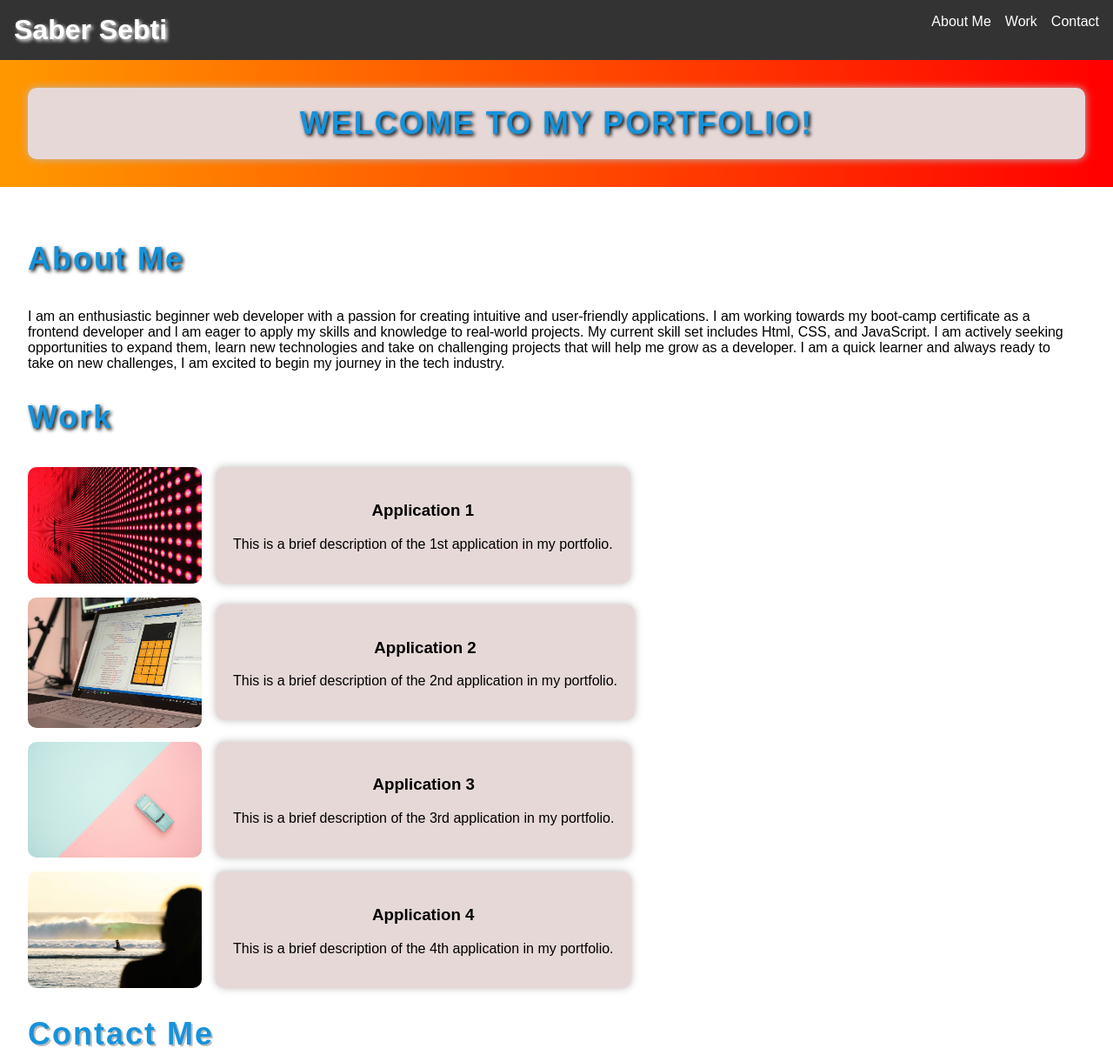
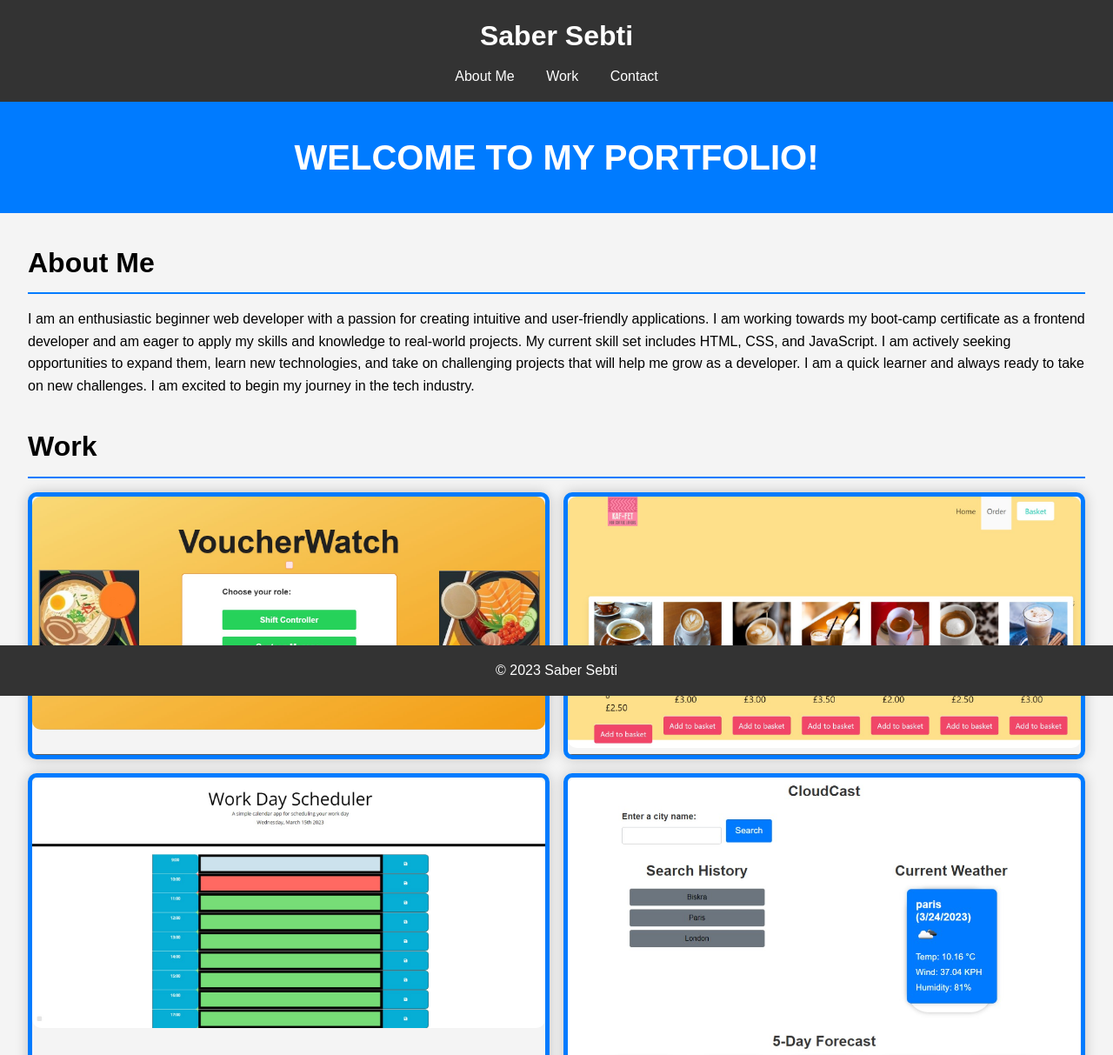
Before and after one commit to sabersebti/my-work-portfolio, a plain HTML site: page index.html in a window 1280 px wide. Shown: the top 1213 px of the page at 87% size. Drawn offline with Linux system fonts and the light colour scheme.

Commit message:
updated with the latest projects

```diff
--- a/css/style.css
+++ b/css/style.css
@@ -1,152 +1,179 @@
-/* Global Styles */
-
-body {
-  font-family: Arial, Helvetica, sans-serif;
+/* Reset default styles */
+* {
   margin: 0;
   padding: 0;
+  box-sizing: border-box;
 }
 
-/* Header Styles */
+/* Body styles */
+body {
+  font-family: Arial, sans-serif;
+  line-height: 1.6;
+  background-color: #f4f4f4;
+}
 
+/* Header styles */
 header {
-  background-color: #333;
+  background: #333;
   color: #fff;
-  display: flex;
-  justify-content: space-between;
-  padding: 1em;
+  padding: 1rem;
+  text-align: center;
 }
 
 header h1 {
-  margin: 0;
-  text-shadow: 2px 2px 4px #000;
-  animation: neon 1s ease-in-out infinite alternate;
+  margin-bottom: 0.5rem;
 }
 
-@keyframes neon {
-  from {
-    text-shadow: 2px 2px 4px #000;
-  }
-  to {
-    text-shadow: 2px 2px 4px #fff;
-  }
+nav a {
+  color: #fff;
+  text-decoration: none;
+  margin: 0 1rem;
 }
 
-header nav {
-  display: flex;
+nav a:hover {
+  text-decoration: underline;
 }
 
-header nav a {
+/* Hero banner styles */
+.hero-banner {
+  background: #007BFF;
   color: #fff;
-  margin-left: 1em;
-  text-decoration: none;
-  transition: all 0.5s ease;
-}
-
-header nav a:hover {
-  color: #00cc00;
-  text-shadow: 2px 2px 4px #000;
-}
-
-/* Hero Banner Styles */
-
-.hero-banner {
-  background-color: #ccc;
+  padding: 2rem;
   text-align: center;
-  padding: 2em;
-  background: linear-gradient(90deg, #ff9900, #ff6600, #ff3300, #ff0000);
-animation: gradient-animation 15s ease-in-out infinite;
-
-@keyframes gradient-animation {
-  0% {
-    background-position: 0% 50%;
-  }
-  100% {
-    background-position: 100% 50%;
-  }
-}
-
-}
-
-
-@keyframes banner-animation {
-  0% {
-    background-image: linear-gradient(to bottom, #ff9900, #ff6600);
-  }
-  25% {
-    background-image: linear-gradient(to bottom, #00cc00, #009900);
-  }
-  50% {
-    background-image: linear-gradient(to bottom, #0000cc, #000099);
-  }
-  75% {
-    background-image: linear-gradient(to bottom, #9900cc, #6600cc);
-  }
-  100% {
-    background-image: linear-gradient(to bottom, #ff9900, #ff6600);
-  }
 }
 
 .hero-banner h2 {
   margin: 0;
-  text-shadow: 2px 2px 4px #000;
+  font-size: 2.5rem;
 }
 
-/* Main Content Styles */
-
+/* Main container styles */
 .container {
-  max-width: 1200px;
-  margin-left: 0 px;
-  padding: 2em;
+  padding: 2rem;
 }
 
-/* Page Section Styles */
-
+/* Page section styles */
 .page-section {
-  margin-bottom: 2em;
+  margin-bottom: 2rem;
 }
 
 .page-section h2 {
-  margin-bottom: 1em;
-  text-shadow: 2px 2px 4px #000;
+  border-bottom: 2px solid #007BFF;
+  padding-bottom: 0.5rem;
+  margin-bottom: 1rem;
+  font-size: 2rem;
 }
 
-/* Portfolio Styles */
+/* Portfolio styles */
+.portfolio-grid {
+  display: flex;
+  flex-wrap: wrap;
+  gap: 1rem;
+}
 
 .portfolio-item {
-  display: flex;
-  align-items: center;
-  margin-bottom: 1em;
+  flex: 1 1 calc(50% - 1rem);
+  box-shadow: 0 0 15px rgba(0, 0, 0, 0.2);
+  position: relative;
+  overflow: hidden;
+  border: 5px solid #007BFF;
+  border-radius: 10px;
+  transition: transform 0.3s ease, box-shadow 0.3s ease;
 }
 
 .portfolio-item img {
-  width: 200px;
-  margin-right: 1em;
+  width: 100%;
+  height: auto;
   border-radius: 10px;
-  transition: all 0.5s ease
+  transition: transform 0.3s ease;
 }
 
-.img-effect:hover{
-
-  transform: scale(1.1);
-  box-shadow: 10px 10px 5px gray;
-  border: 2px solid #333;
-  box-shadow: 5px 5px 10px #333;
-  transition: all 0.5s ease;
-  opacity: 0.8;
+.portfolio-item-info {
+  position: absolute;
+  bottom: 0;
+  left: 0;
+  background: rgba(0, 0, 0, 0.7);
+  color: #fff;
+  width: 100%;
+  padding: 1rem;
+  text-align: center;
+  transform: translateY(100%);
+  transition: transform 0.3s ease;
 }
 
-div {
-  text-align: center;
-  background-color: #e7d8d8;
-  padding: 20px;
-  border-radius: 10px;
-  box-shadow: 0px 0px 10px #bdbdbd;
+.portfolio-item:hover img {
+  transform: scale(1.05);
 }
 
-h2 {
-  font-size: 36px;
-  font-weight: bold;
-  color: #1693db;
-  text-shadow: 2px 2px #BDBDBD;
-  letter-spacing: 2px;
+.portfolio-item:hover .portfolio-item-info {
+  transform: translateY(0);
 }
+
+.portfolio-item:hover {
+  animation: pulsate 1.5s infinite;
+}
+
+/* Pulsating animation */
+@keyframes pulsate {
+  0% {
+    transform: scale(1);
+    box-shadow: 0 0 15px rgba(0, 0, 0, 0.2);
+  }
+  50% {
+    transform: scale(1.05);
+    box-shadow: 0 0 25px rgba(0, 0, 0, 0.3);
+  }
+  100% {
+    transform: scale(1);
+    box-shadow: 0 0 15px rgba(0, 0, 0, 0.2);
+  }
+}
+
+/* Contact section styles */
+.contact-section {
+  max-width: 600px;
+  margin: 0 auto;
+  background: #fff;
+  padding: 2rem;
+  border-radius: 10px;
+  box-shadow: 0 0 15px rgba(0, 0, 0, 0.1);
+}
+
+.contact-form label {
+  display: block;
+  margin: 0.5rem 0 0.2rem;
+}
+
+.contact-form input,
+.contact-form textarea {
+  width: 100%;
+  padding: 0.7rem;
+  margin-bottom: 1rem;
+  border: 1px solid #ddd;
+  border-radius: 5px;
+}
+
+.contact-form input[type="submit"] {
+  background: #007BFF;
+  color: #fff;
+  border: none;
+  padding: 0.7rem;
+  cursor: pointer;
+  border-radius: 5px;
+  transition: background 0.3s ease;
+}
+
+.contact-form input[type="submit"]:hover {
+  background: #0056b3;
+}
+
+/* Footer styles */
+footer {
+  background: #333;
+  color: #fff;
+  text-align: center;
+  padding: 1rem;
+  position: fixed;
+  bottom: 0;
+  width: 100%;
+}
--- a/index.html
+++ b/index.html
@@ -5,7 +5,7 @@
   <meta charset="UTF-8">
   <meta name="viewport" content="width=device-width, initial-scale=1.0">
   <meta http-equiv="X-UA-Compatible" content="ie=edge">
-  <title>work-portfolio</title>
+  <title>Saber Sebti - Portfolio</title>
   <link rel="stylesheet" href="./css/style.css">
 </head>
 
@@ -32,78 +32,60 @@
     <!-- about me -->
     <section class="page-section" id="about">
       <h2>About Me</h2>
-      <section>
-        <p>I am an enthusiastic beginner web developer with a passion for creating intuitive and user-friendly applications. I am working towards my boot-camp certificate as a frontend developer and l am eager to apply my skills and knowledge to real-world projects. My current skill set includes Html, CSS, and JavaScript. I am actively seeking opportunities to expand them, learn new technologies and take on challenging projects that will help me grow as a developer. I am a quick learner and always ready to take on new challenges, I am excited to begin my journey in the tech industry.</p>
-      </section>
-
+      <p>I am an enthusiastic beginner web developer with a passion for creating intuitive and user-friendly applications. I am working towards my boot-camp certificate as a frontend developer and am eager to apply my skills and knowledge to real-world projects. My current skill set includes HTML, CSS, and JavaScript. I am actively seeking opportunities to expand them, learn new technologies, and take on challenging projects that will help me grow as a developer. I am a quick learner and always ready to take on new challenges. I am excited to begin my journey in the tech industry.</p>
     </section>
 
     <!-- portfolio container -->
     <section class="page-section" id="work">
-
-
       <h2>Work</h2>
 
+      <div class="portfolio-grid">
+        <div class="portfolio-item">
+          <img src="./images/Canteen Management system.jpg" alt="Canteen Management System">
+          <div class="portfolio-item-info">
+            <h3>Canteen Management System</h3>
+            <p>A comprehensive solution for managing canteen operations, including inventory, orders, and user management.</p>
+          </div>
+        </div>
 
-      <section class="portfolio-item">
-        <img class="img-effect" src="images\02-portfolio-1.jpg" alt="first application">
+        <div class="portfolio-item">
+          <img src="./images/Cafeteria project.jpg" alt="Cafeteria Project">
           <div class="portfolio-item-info">
-          <h3>Application 1</h3>
-          <p>This is a brief description of the 1st application in my portfolio.</p>
+            <h3>Cafeteria Project</h3>
+            <p>An intuitive platform designed to streamline cafeteria operations and improve user experience.</p>
+          </div>
+        </div>
+
+        <div class="portfolio-item">
+          <img src="./images/Workday scheduler .jpg" alt="Workday Scheduler">
+          <div class="portfolio-item-info">
+            <h3>Workday Scheduler</h3>
+            <p>A powerful tool for managing work schedules, tasks, and deadlines with ease and efficiency.</p>
+          </div>
+        </div>
+
+        <div class="portfolio-item">
+          <img src="./images/CloudCast project.jpg" alt="CloudCast Project">
+          <div class="portfolio-item-info">
+            <h3>CloudCast Project</h3>
+            <p>A cloud-based application for broadcasting and managing media content, featuring robust streaming capabilities.</p>
+          </div>
+        </div>
       </div>
     </section>
 
-
-      <section class="portfolio-item">
-        <img class="img-effect" src="./images/02-portfolio-2.jpg" alt="second application">
-        <div class="portfolio-item-info">
-          <h3>Application 2</h3>
-          <p>This is a brief description of the 2nd application in my portfolio.</p>
-        </div>
-      </section>
-
-
-      <section class="portfolio-item">
-          <img class="img-effect" src="./images/02-portfolio-3.jpg" alt="third application">
-          <div class="portfolio-item-info">
-          <h3>Application 3</h3>
-          <p>This is a brief description of the 3rd application in my portfolio.</p>
-        </div>
-      </section>
-
-
-      <section class="portfolio-item">
-        <img class="img-effect" src="./images/02-portfolio-4.jpg" alt="fourth application">
-        <div class="portfolio-item-info">
-          <h3>Application 4</h3>
-        <p>This is a brief description of the 4th application in my portfolio.</p>
-        </div>
-        </section>
-
-
-        </section>
-
     <!-- contact -->
-
-<section class="page-section" id="contact"></section>
+    <section class="page-section" id="contact">
       <h2>Contact Me</h2>
-<section>
-  <p>You can reach me using any of the following methods or just send a message in the below form:</p>
+      <p>You can reach me using any of the following methods or just send a message in the form below:</p>
       <ul>
         <li>Phone: +44 7454 387277</li>
-    <li>Email: sebti.saber1@email.com</li>
+        <li>Email: <a href="mailto:sebti.saber1@email.com">sebti.saber1@email.com</a></li>
         <li>Github: <a href="https://github.com/username">sabersebti</a></li>
         <li>Twitter: <a href="https://twitter.com/username">@sebsab81</a></li>
       </ul>
-</section>
-</section>
-
-<section class="contact-section">
-  <div class="container">
-
-
-
-    <h2>contact me</h2>
+      <div class="contact-section">
+        <h2>Send a Message</h2>
         <form class="contact-form">
           <label for="name">Name</label>
           <input type="text" id="name" placeholder="Enter your name" required>
@@ -112,16 +94,16 @@
           <input type="email" id="email" placeholder="Enter your email" required>
 
           <label for="message">Message</label>
-      <textarea id="message" rows="5" placeholder="Enter your message"></textarea>
+          <textarea id="message" rows="5" placeholder="Enter your message" required></textarea>
 
           <input type="submit" value="Send Message">
         </form>
       </div>
     </section>
+  </main>
 
-</main>
   <footer>
-  <p>Copyright &copy; 2023 Saber Sebti</p>
+    <p>&copy; 2023 Saber Sebti</p>
   </footer>
 </body>
 </html>
```
Also changed, not shown: images/Cafeteria project.jpg (added), images/Canteen Management system.jpg (added), images/CloudCast project.jpg (added), images/Workday scheduler .jpg (added). Lines whose indentation alone changed are shown as unchanged.
